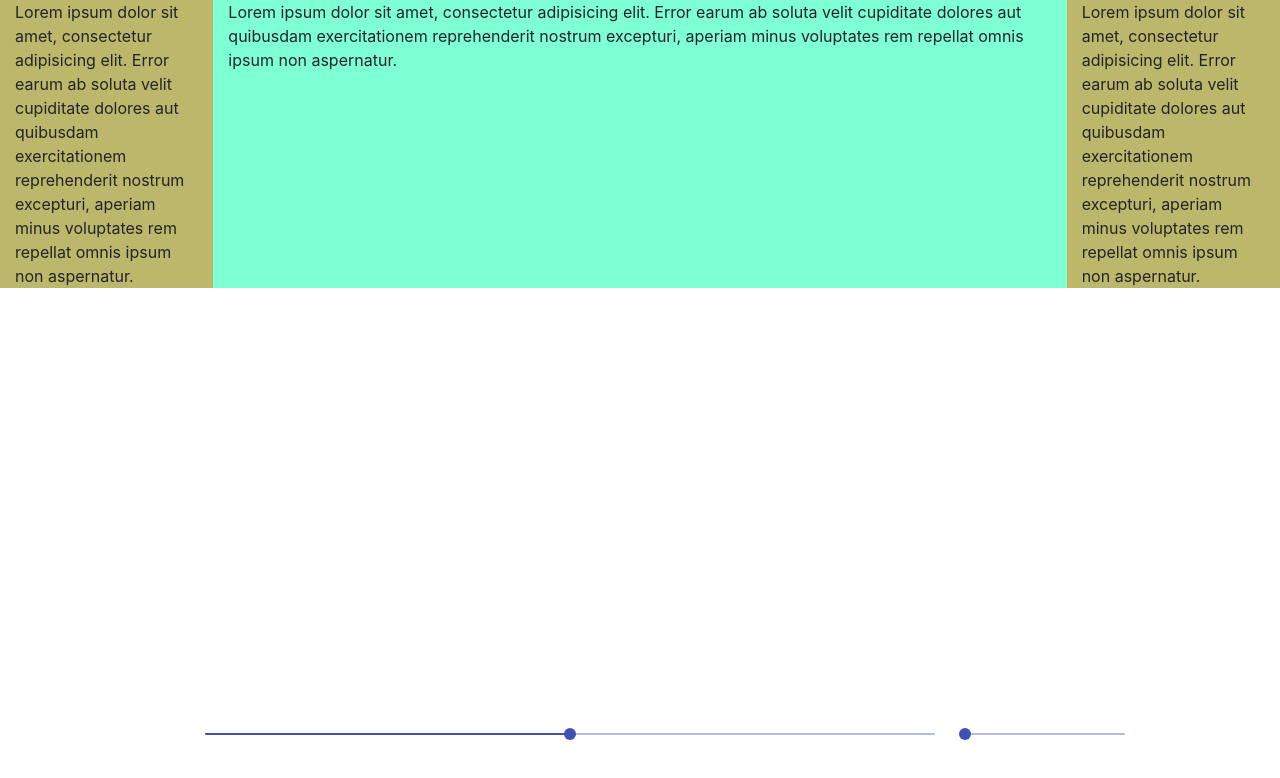
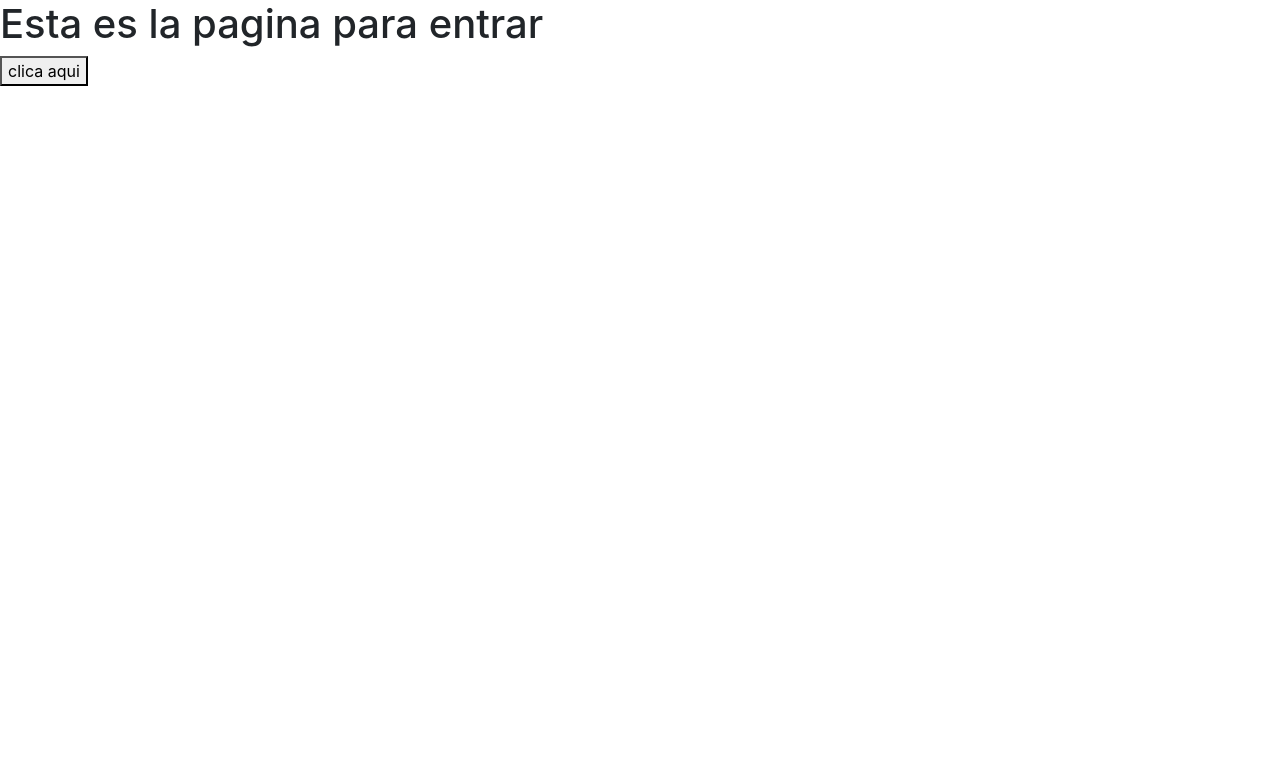
Before and after one commit to ielgstrom/PROYECTO-FINAL-FRONT-END, a React (Create React App) app: page / in a window 1280 px wide. Shown: the top 778 px of the page. Built offline with nearby package versions, Linux system fonts and the light colour scheme.

Commit message:
Posicionamiento estructuras principales

```diff
--- a/public/index.html
+++ b/public/index.html
@@ -17,7 +17,7 @@
       rel="stylesheet"
       href="https://fonts.googleapis.com/css?family=Roboto:300,400,500,700&display=swap"
     />
-    <title>Rythm to us</title>
+    <title>Meet in my Rythm</title>
   </head>
   <body>
     <noscript>You need to enable JavaScript to run this app.</noscript>
--- a/src/App.js
+++ b/src/App.js
@@ -3,7 +3,7 @@ import React from "react";
 
 import { PagPrincipal } from "./componentes/PagPrincipal";
 function App() {
-  const [login, setLogin] = useState(false);
+  const [login, setLogin] = useState(true);
   const cambiar = () => {
     setLogin(!login);
   };
--- a/src/componentes/PagPrincipal.js
+++ b/src/componentes/PagPrincipal.js
@@ -5,22 +5,22 @@ export const PagPrincipal = () => {
   return (
     <>
       <div className="d-flex flex-column ">
-        <div className="d-flex  align-items-stretch ">
-          <p className="col-2 section">
+        <div className="d-flex  align-items-stretch paginaPrincipal">
+          <p className=" section listaCanciones">
             Lorem ipsum dolor sit amet, consectetur adipisicing elit. Error
             earum ab soluta velit cupiditate dolores aut quibusdam
             exercitationem reprehenderit nostrum excepturi, aperiam minus
             voluptates rem repellat omnis ipsum non aspernatur.
           </p>
 
-          <p className="col-8 header">
+          <p className="header Main">
             Lorem ipsum dolor sit amet, consectetur adipisicing elit. Error
             earum ab soluta velit cupiditate dolores aut quibusdam
             exercitationem reprehenderit nostrum excepturi, aperiam minus
             voluptates rem repellat omnis ipsum non aspernatur.
           </p>
 
-          <p className="col-2 section ">
+          <p className="section ListaAmigos">
             Lorem ipsum dolor sit amet, consectetur adipisicing elit. Error
             earum ab soluta velit cupiditate dolores aut quibusdam
             exercitationem reprehenderit nostrum excepturi, aperiam minus
@@ -28,7 +28,7 @@ export const PagPrincipal = () => {
           </p>
         </div>
 
-        <Reproductor className="footer" />
+        <Reproductor />
       </div>
     </>
   );
--- a/src/componentes/Reproductor.js
+++ b/src/componentes/Reproductor.js
@@ -1,12 +1,12 @@
 import React from "react";
 import { makeStyles } from "@material-ui/core/styles";
-import Grid from "@material-ui/core/Grid";
-import Typography from "@material-ui/core/Typography";
+// import Grid from "@material-ui/core/Grid";
+// import Typography from "@material-ui/core/Typography";
 import Slider from "@material-ui/core/Slider";
-import VolumeDown from "@material-ui/icons/VolumeDown";
-import VolumeUp from "@material-ui/icons/VolumeUp";
-import Container from "@material-ui/core/Container";
-import ReactPlayer from "react-player";
+// import VolumeDown from "@material-ui/icons/VolumeDown";
+// import VolumeUp from "@material-ui/icons/VolumeUp";
+// import Container from "@material-ui/core/Container";
+// import ReactPlayer from "react-player";
 
 export const Reproductor = () => {
   const useStyles = makeStyles({
@@ -25,8 +25,8 @@ export const Reproductor = () => {
         />
       </Container> */}
 
-        <div className="row">
-          <div className="col-2"></div>
+        <div className="row align-items-center">
+          <div className="col-2">Aqui van los Botones</div>
           <div className="col-8 sliderMusica">
             <Slider
               aria-labelledby="continuous-slider"
--- a/src/index.css
+++ b/src/index.css
@@ -5,10 +5,7 @@
 .header {
   background-color: aquamarine;
 }
-.footer {
-  position: absolute;
-  top: 90%;
-}
+
 .section {
   background-color: darkkhaki;
 }
@@ -21,3 +18,24 @@
 .todoRojo {
   background-color: red;
 }
+
+.listaCanciones,
+.ListaAmigos {
+  flex: 1 1 0;
+  height: 90vh;
+}
+
+.Main {
+  flex: 4 1 0;
+  height: 90vh;
+}
+
+.Botones {
+  flex: 2 1 0;
+}
+.SliderMusica {
+  flex: 5 1 0;
+}
+volumenSlider {
+  flex: 1 1 0;
+}
```
